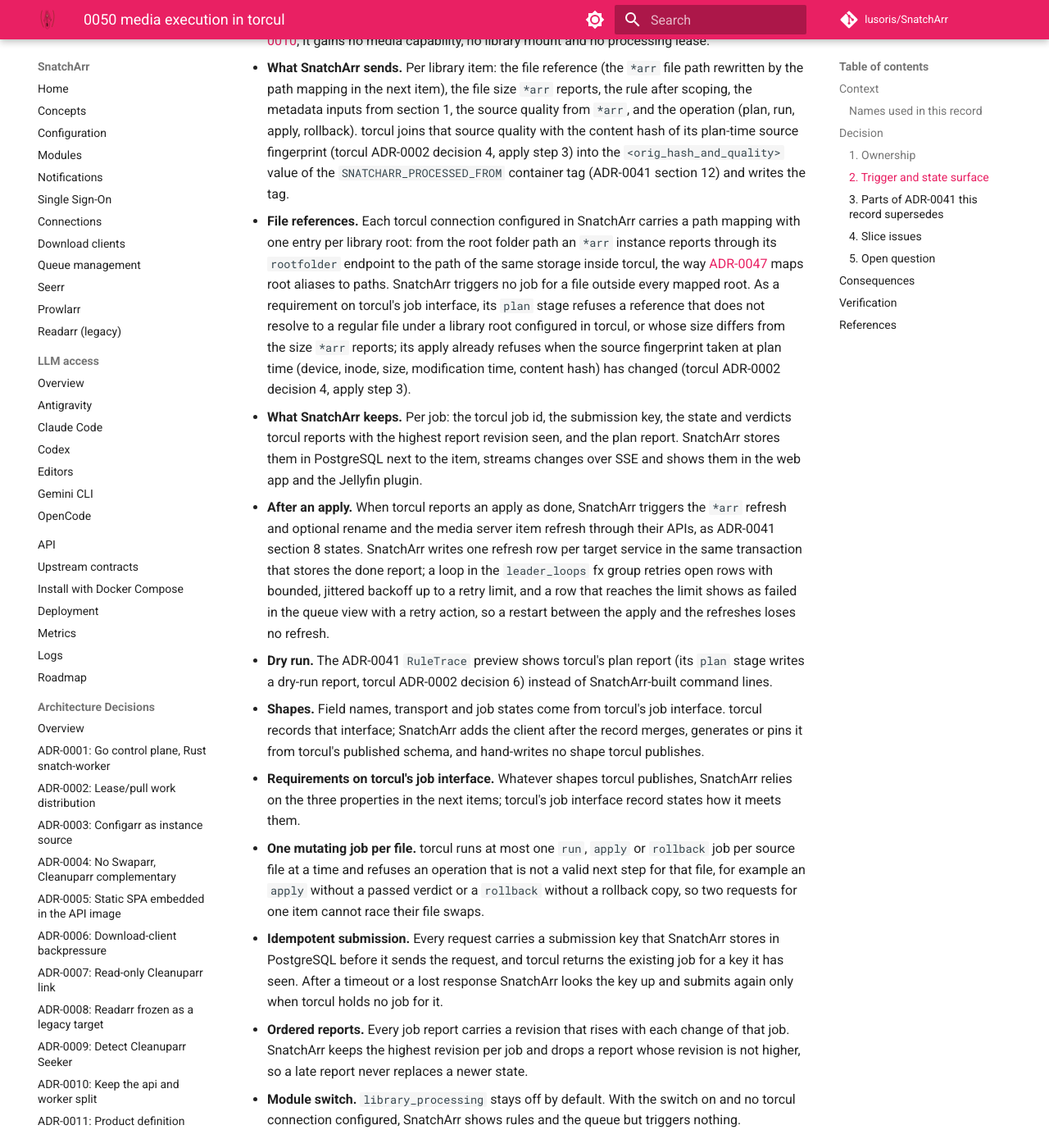
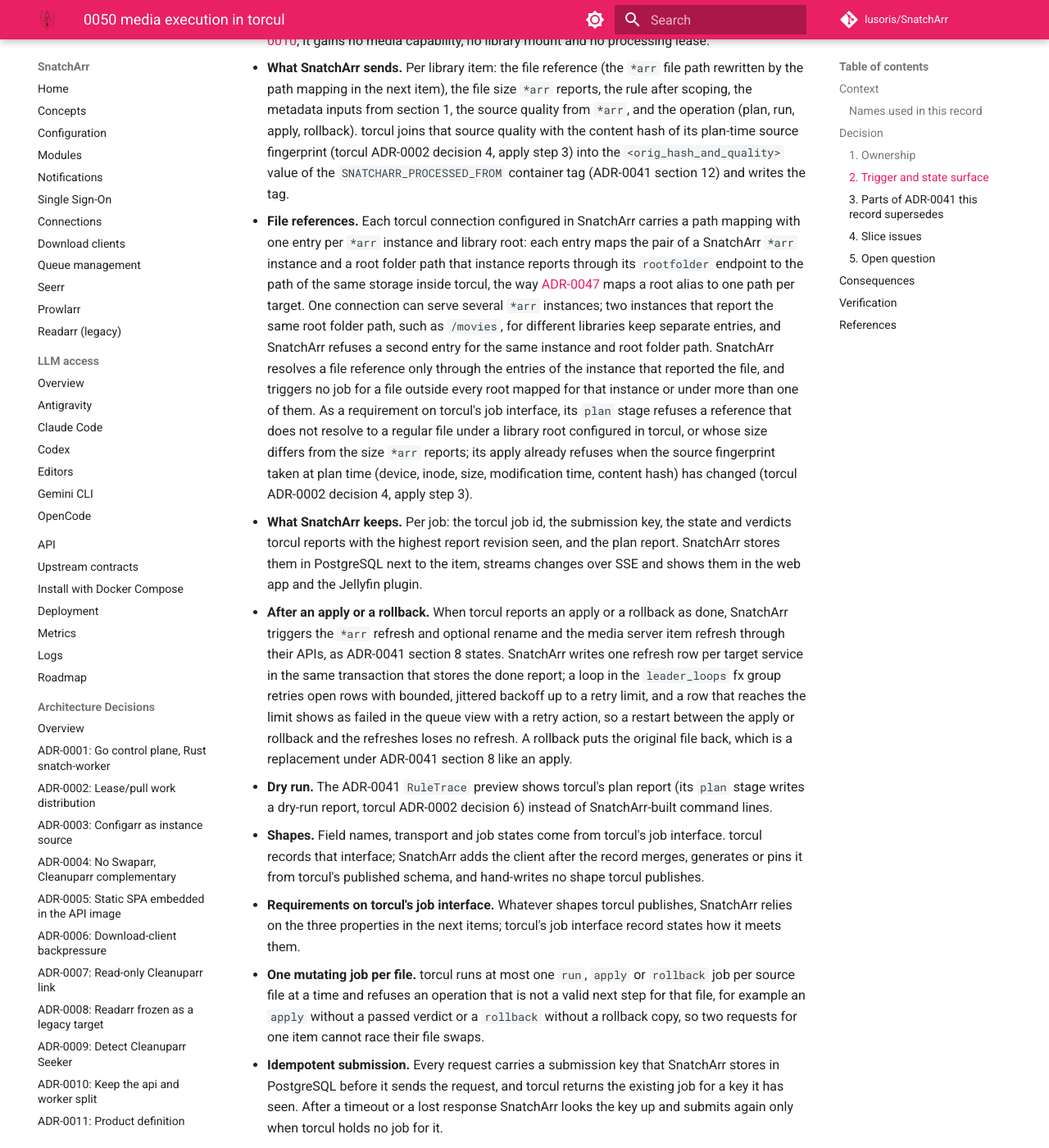
Before and after one commit to lusoris/SnatchArr, an MkDocs documentation site: the page built from docs/adr/0050-media-execution-in-torcul.md, in a window 1280 px wide and 1400 px high, scrolled down 3256 px. Shown: the whole window at 82% size. Built offline with MkDocs 1.6.1 and Material for MkDocs 9.7.7, drawn with Linux system fonts in a browser that asks for light colours; comment, search, counter and statistics services are not loaded; some of the changed text lies outside the part shown.

Commit message:
docs(adr): scope root mappings per instance and refresh after rollback
CodeRabbit review on a7987998 found two gaps in ADR-0050.

- The torcul path mapping was keyed by root folder path alone, so one
  connection serving two *arr instances that both report /movies had
  one entry for two libraries. Each entry now maps the pair of an
  *arr instance and its root folder path, a second entry for the same
  pair is refused, and a file resolves only through the entries of
  the instance that reported it; a file under no mapped root or under
  more than one triggers no job.
- Refresh rows were written only after an apply. A rollback puts the
  original file back, which is a replacement under ADR-0041 section 8,
  so a done rollback now gets the same refresh rows, and the S5 row
  names the refresh after an apply or a rollback.

Signed-off-by: lusoris <lusoris@proton.me>

```diff
--- a/docs/adr/0050-media-execution-in-torcul.md
+++ b/docs/adr/0050-media-execution-in-torcul.md
@@ -58,9 +58,9 @@ SnatchArr starts, links and ships no media tool and no media library. torcul is
 
 - **Client side.** The SnatchArr `api` is the torcul client, the same way it is the client of every other integration. The Rust `worker` stays the stateless snatch data plane of [ADR-0001](0001-go-control-plane-rust-snatch-worker.md) and [ADR-0010](0010-keep-api-worker-split.md); it gains no media capability, no library mount and no processing lease.
 - **What SnatchArr sends.** Per library item: the file reference (the `*arr` file path rewritten by the path mapping in the next item), the file size `*arr` reports, the rule after scoping, the metadata inputs from section 1, the source quality from `*arr`, and the operation (plan, run, apply, rollback). torcul joins that source quality with the content hash of its plan-time source fingerprint (torcul ADR-0002 decision 4, apply step 3) into the `<orig_hash_and_quality>` value of the `SNATCHARR_PROCESSED_FROM` container tag (ADR-0041 section 12) and writes the tag.
-- **File references.** Each torcul connection configured in SnatchArr carries a path mapping with one entry per library root: from the root folder path an `*arr` instance reports through its `rootfolder` endpoint to the path of the same storage inside torcul, the way [ADR-0047](0047-list-sync-across-instances.md) maps root aliases to paths. SnatchArr triggers no job for a file outside every mapped root. As a requirement on torcul's job interface, its `plan` stage refuses a reference that does not resolve to a regular file under a library root configured in torcul, or whose size differs from the size `*arr` reports; its apply already refuses when the source fingerprint taken at plan time (device, inode, size, modification time, content hash) has changed (torcul ADR-0002 decision 4, apply step 3).
+- **File references.** Each torcul connection configured in SnatchArr carries a path mapping with one entry per `*arr` instance and library root: each entry maps the pair of a SnatchArr `*arr` instance and a root folder path that instance reports through its `rootfolder` endpoint to the path of the same storage inside torcul, the way [ADR-0047](0047-list-sync-across-instances.md) maps a root alias to one path per target. One connection can serve several `*arr` instances; two instances that report the same root folder path, such as `/movies`, for different libraries keep separate entries, and SnatchArr refuses a second entry for the same instance and root folder path. SnatchArr resolves a file reference only through the entries of the instance that reported the file, and triggers no job for a file outside every root mapped for that instance or under more than one of them. As a requirement on torcul's job interface, its `plan` stage refuses a reference that does not resolve to a regular file under a library root configured in torcul, or whose size differs from the size `*arr` reports; its apply already refuses when the source fingerprint taken at plan time (device, inode, size, modification time, content hash) has changed (torcul ADR-0002 decision 4, apply step 3).
 - **What SnatchArr keeps.** Per job: the torcul job id, the submission key, the state and verdicts torcul reports with the highest report revision seen, and the plan report. SnatchArr stores them in PostgreSQL next to the item, streams changes over SSE and shows them in the web app and the Jellyfin plugin.
-- **After an apply.** When torcul reports an apply as done, SnatchArr triggers the `*arr` refresh and optional rename and the media server item refresh through their APIs, as ADR-0041 section 8 states. SnatchArr writes one refresh row per target service in the same transaction that stores the done report; a loop in the `leader_loops` fx group retries open rows with bounded, jittered backoff up to a retry limit, and a row that reaches the limit shows as failed in the queue view with a retry action, so a restart between the apply and the refreshes loses no refresh.
+- **After an apply or a rollback.** When torcul reports an apply or a rollback as done, SnatchArr triggers the `*arr` refresh and optional rename and the media server item refresh through their APIs, as ADR-0041 section 8 states. SnatchArr writes one refresh row per target service in the same transaction that stores the done report; a loop in the `leader_loops` fx group retries open rows with bounded, jittered backoff up to a retry limit, and a row that reaches the limit shows as failed in the queue view with a retry action, so a restart between the apply or rollback and the refreshes loses no refresh. A rollback puts the original file back, which is a replacement under ADR-0041 section 8 like an apply.
 - **Dry run.** The ADR-0041 `RuleTrace` preview shows torcul's plan report (its `plan` stage writes a dry-run report, torcul ADR-0002 decision 6) instead of SnatchArr-built command lines.
 - **Shapes.** Field names, transport and job states come from torcul's job interface. torcul records that interface; SnatchArr adds the client after the record merges, generates or pins it from torcul's published schema, and hand-writes no shape torcul publishes.
 - **Requirements on torcul's job interface.** Whatever shapes torcul publishes, SnatchArr relies on the three properties in the next items; torcul's job interface record states how it meets them.
@@ -95,7 +95,7 @@ Everything else in ADR-0041 still binds: the module switch, the rule scoping hie
 | S2 | #790 | Execution part (worker lease, `remux_io` and audio pools, playback yield) moves to torcul; schedule windows stay as trigger windows |
 | S3 | #791 | Stream and track rule options, trigger of torcul plan and remux jobs, display of the plan and the result |
 | S4 | #792 | Audio rule options only; transcode and loudness tagging run in torcul |
-| S5 | #793 | Trigger of torcul apply and rollback, display of the verification verdict and the rollback copy, `*arr` and media server refresh after an apply |
+| S5 | #793 | Trigger of torcul apply and rollback, display of the verification verdict and the rollback copy, `*arr` and media server refresh after an apply or a rollback |
 | S6 | #794 | torcul job client in the `api`, replacing the VMAFx encode-job client |
 | S7 | #795 | Unchanged: Custom Format guard and planner integration |
 | S8 | #796 | Unchanged in kind; views read torcul job states |
```
